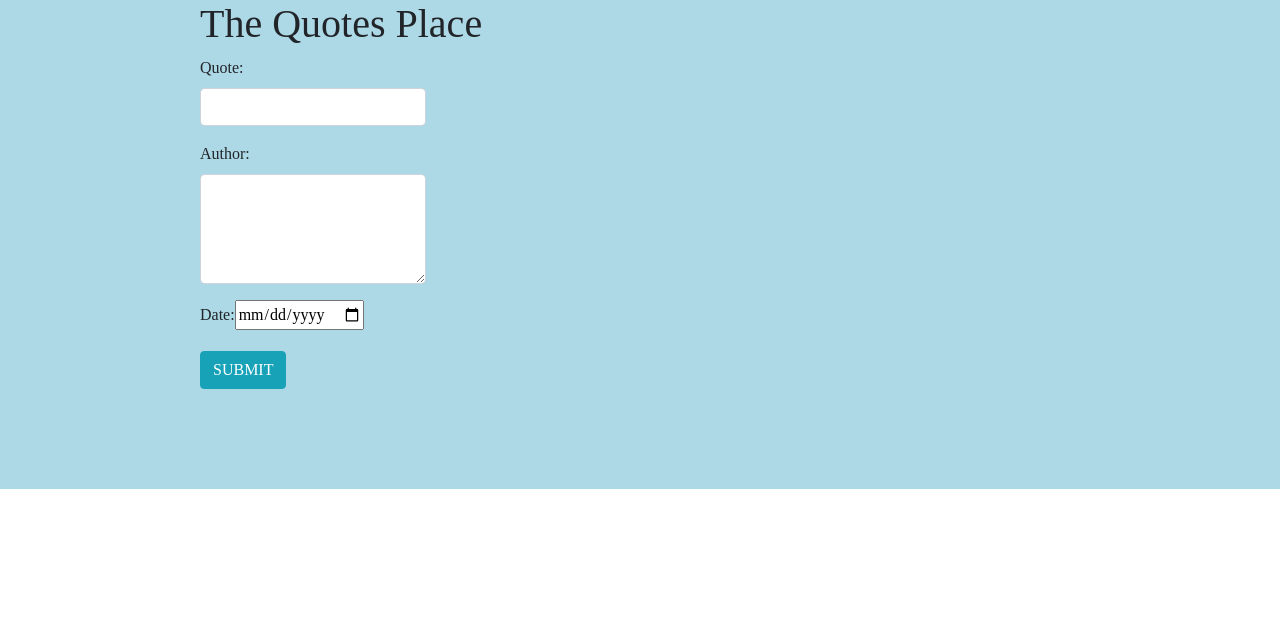
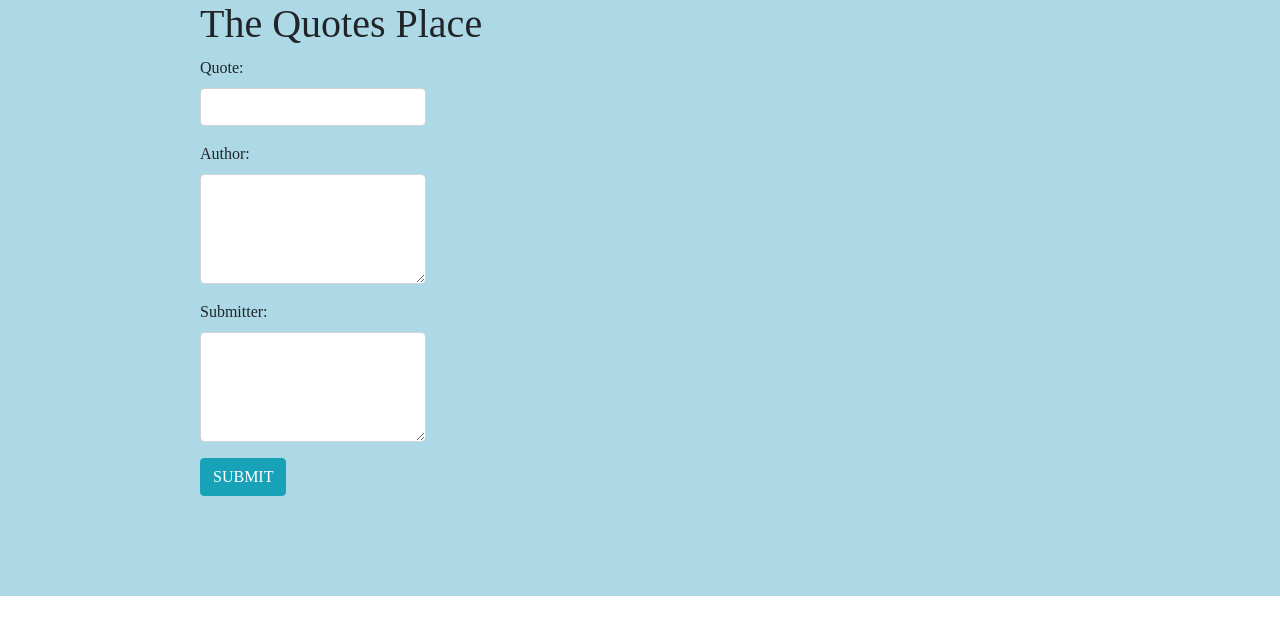
Before and after one commit to sharonmaswai/quotes, an Angular app: page / in a window 1280 px wide. Shown: the top 634 px of the page. Built offline with nearby package versions, Linux system fonts and the light colour scheme; a web font is replaced by a local one.

Commit message:
add component quote-tails

```diff
--- a/src/app/app.module.ts
+++ b/src/app/app.module.ts
@@ -5,12 +5,14 @@ import { AppRoutingModule } from './app-routing.module';
 import { AppComponent } from './app.component';
 import { QuotesFormComponent } from './quotes-form/quotes-form.component';
 import { QuoteComponent } from './quote/quote.component';
+import { QuoteDetailsComponent } from './quote-details/quote-details.component';
 
 @NgModule({
   declarations: [
     AppComponent,
     QuotesFormComponent,
-    QuoteComponent
+    QuoteComponent,
+    QuoteDetailsComponent
   ],
   imports: [
     BrowserModule,
--- /dev/null
+++ b/src/app/quote-details/quote-details.component.html
@@ -0,0 +1,3 @@
+<p>
+  quote-details works!
+</p>
--- /dev/null
+++ b/src/app/quote-details/quote-details.component.ts
@@ -0,0 +1,15 @@
+import { Component, OnInit } from '@angular/core';
+
+@Component({
+  selector: 'app-quote-details',
+  templateUrl: './quote-details.component.html',
+  styleUrls: ['./quote-details.component.css']
+})
+export class QuoteDetailsComponent implements OnInit {
+
+  constructor() { }
+
+  ngOnInit() {
+  }
+
+}
--- a/src/app/quotes-form/quotes-form.component.html
+++ b/src/app/quotes-form/quotes-form.component.html
@@ -31,10 +31,11 @@
 
                                             </div>
                                             <div class="form-group">
-                                                <label for="complete">Date:</label>
-                                                <input type='date' id="complete" required>
 
-                                            </div>
+                                                    <label for="description">Submitter:</label>
+                                                    <textarea class="form-control" id="description" rows="4" required></textarea>
+
+                                                </div>
                                             <div>
                                                 <button class="btn btn-info">SUBMIT</button>
                                             </div>
```
Also changed, not shown: src/app/quote-details/quote-details.component.css (added), 1 other file (tests, documents, lock files or other folders).
